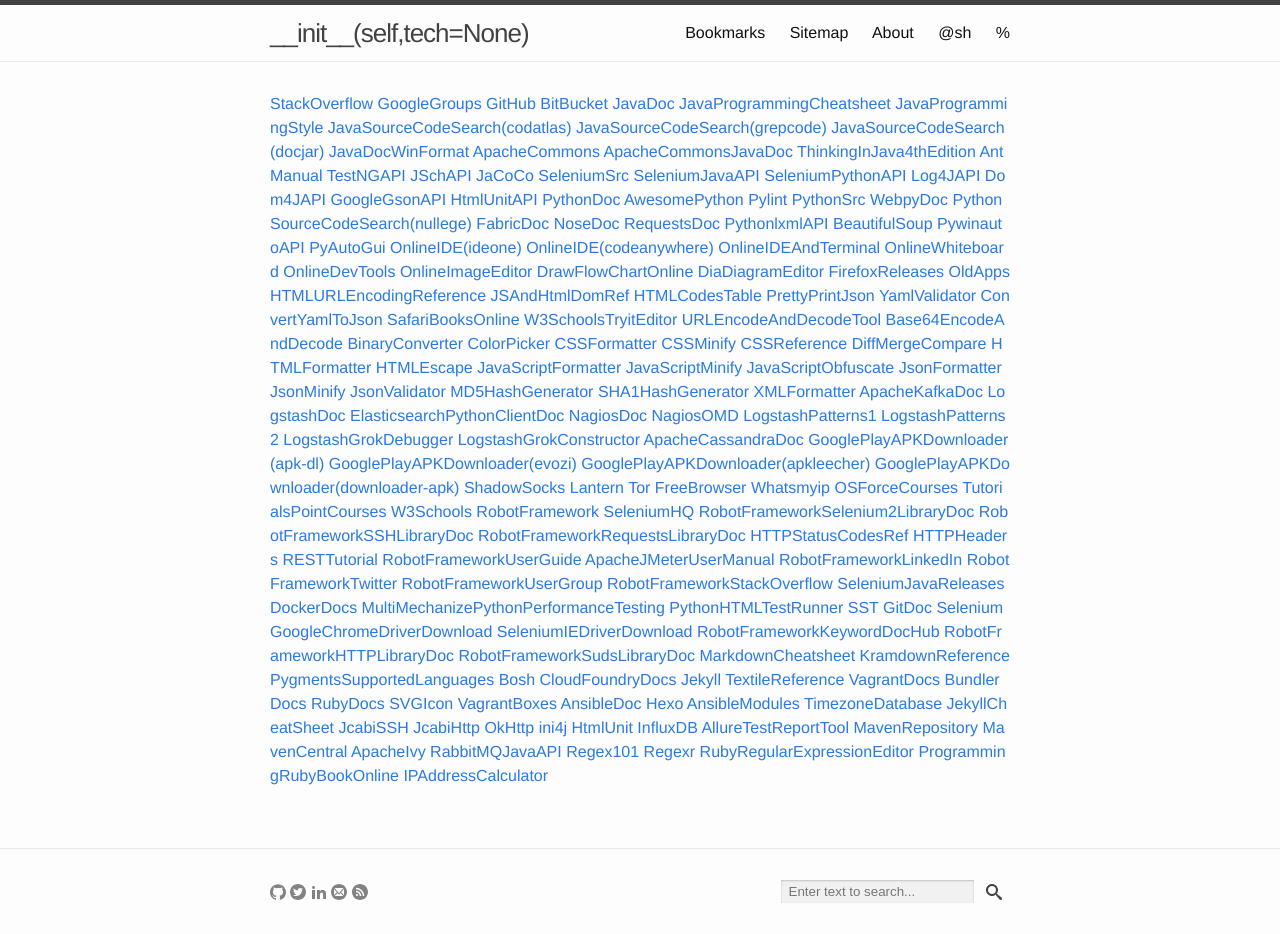
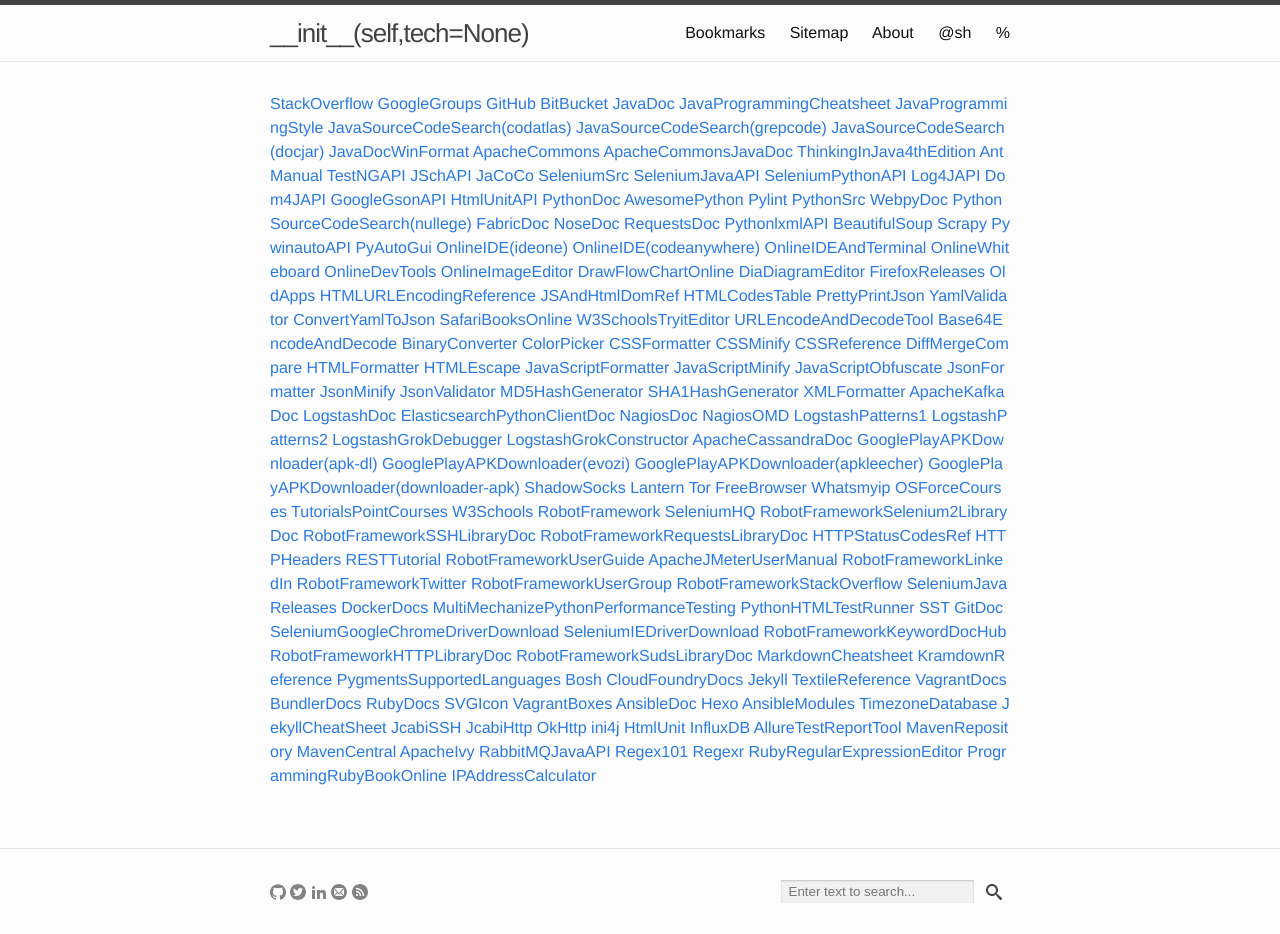
Before and after one commit to yuan-jiang/yuan-jiang.github.io, a Jekyll site: the page built from bookmarks.md, in a window 1280 px wide. Built offline with Jekyll 4.4.1, drawn with Linux system fonts in a browser that asks for light colours.

Commit message:
Update bookmarks.yml

```diff
--- a/_data/bookmarks.yml
+++ b/_data/bookmarks.yml
@@ -70,6 +70,8 @@
   link: http://lxml.de/api/index.html
 - description: BeautifulSoup
   link: https://www.crummy.com/software/BeautifulSoup/bs4/doc/
+- description: Scrapy
+  link: http://scrapy.org/
 - description: PywinautoAPI
   link: https://pywinauto.googlecode.com/hg/pywinauto/docs/contents.html
 - description: PyAutoGui
```
